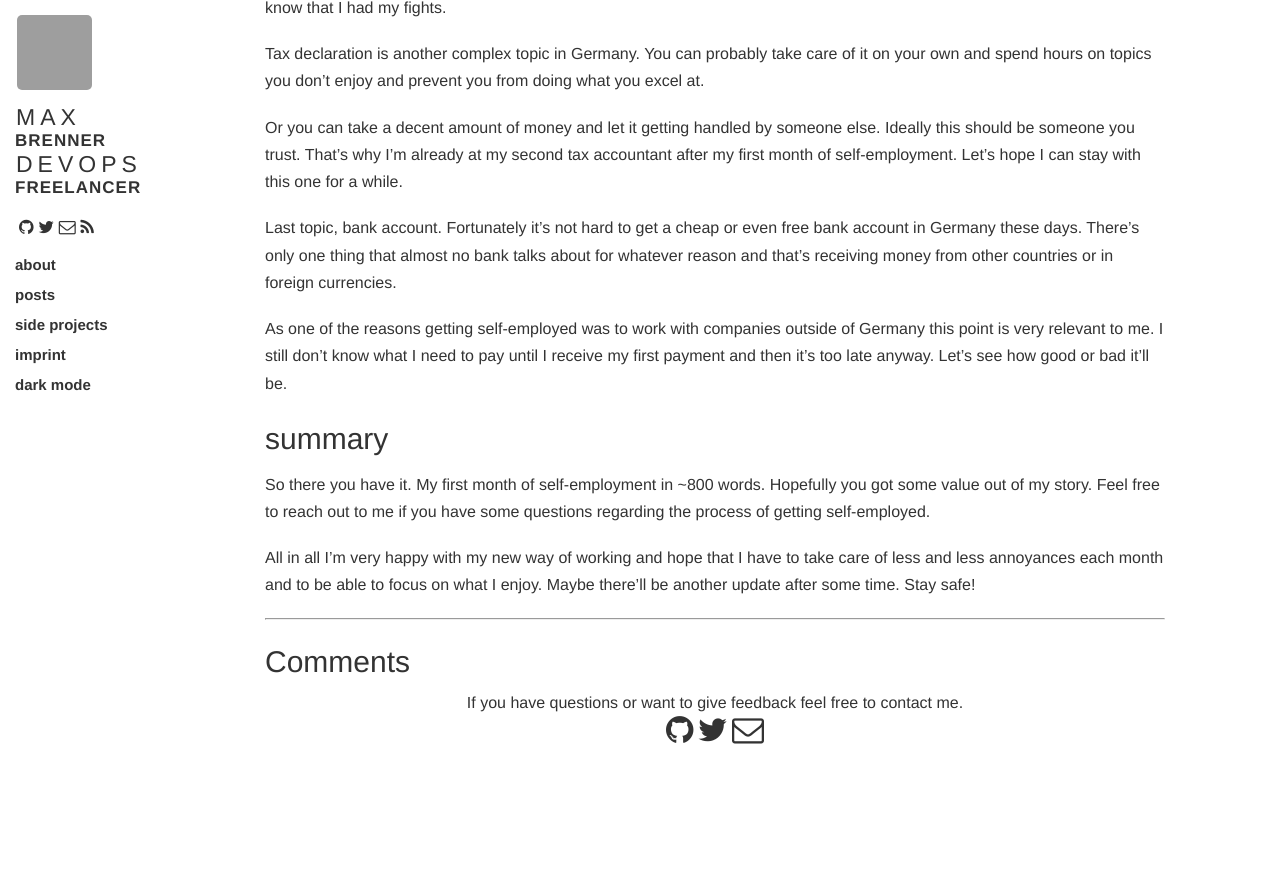
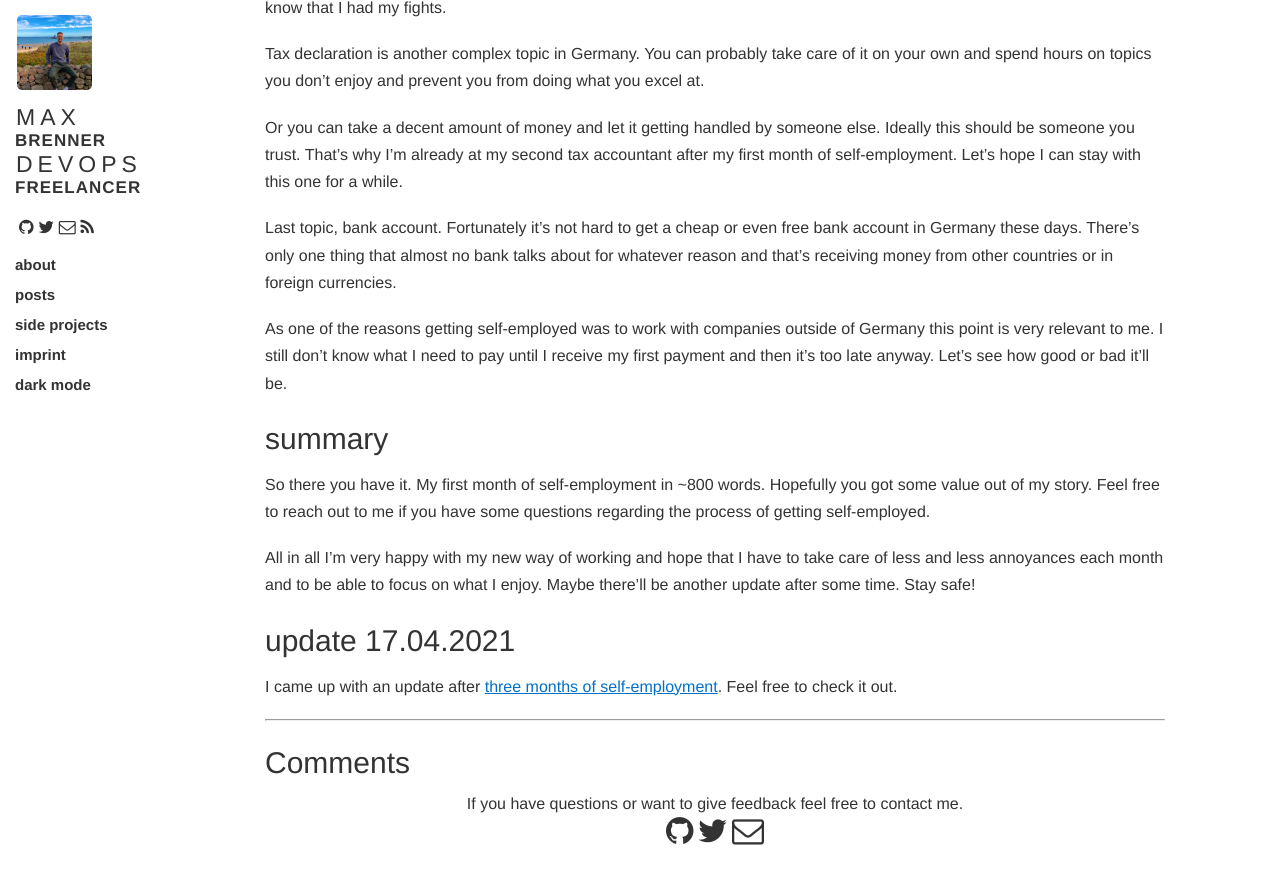
Before and after one commit to brennerm/brennerm.github.io, a Jekyll site: the page built from _posts/first-month-of-self-employment/2021-02-05-first-month-of-self-employment.markdown, in a window 1280 px wide and 900 px high, scrolled down 1821 px. Shown: the top 884 px of the window. Built offline with Jekyll 4.4.1, drawn with Linux system fonts in a browser that asks for light colours; comment, search, counter and statistics services are not loaded; before the commit the page ends 2620 px from its top, so only the background shows below that; grey boxes are pictures that could not be loaded.

Commit message:
publish blog post 'Self-employment: three months update'

````diff
--- a/_includes/sidebar.html
+++ b/_includes/sidebar.html
@@ -1,6 +1,6 @@
 <section class="sidebar">
   <a href="/">
-    <img src="{{ site.github.owner_gravatar_url }}?s=150" height="75" width="75" class="avatar" />
+    <img src="/static/images/apple-touch-icon.png" height="75" width="75" class="avatar" />
   </a>
 
   <section class="name">
--- a/_posts/creating-k8s-operators-using-python/2021-01-18-k8s-operators-with-python-part-2.markdown
+++ b/_posts/creating-k8s-operators-using-python/2021-01-18-k8s-operators-with-python-part-2.markdown
@@ -171,7 +171,7 @@
 
 I pushed all the code and manifests into a [Git repository](https://github.com/brennerm/exchangerates-operator){:target="_blank"} for you to see the operator as a whole. If you still run into issues or have open questions feel free to drop me a message. Hope you enjoyed that little guide. 👍
 
-## Update 19.01.2020
+## Update 19.01.2021
 Nolar, aka Kopf's current maintainer, [pointed out](https://twitter.com/nolar/status/1351289223979143174?s=20){:target="_blank"} that Timers would be a good fit for this use case as well. They allow you to regularly trigger your controller no matter if there were changes on your objects. For our use case this would for example allow us to automatically pull and update the exchange rate every hour like so:
 
 ```python
--- a/_posts/first-month-of-self-employment/2021-02-05-first-month-of-self-employment.markdown
+++ b/_posts/first-month-of-self-employment/2021-02-05-first-month-of-self-employment.markdown
@@ -56,4 +56,8 @@
 
 All in all I'm very happy with my new way of working and hope that I have to take care of less and less annoyances each month and to be able to focus on what I enjoy. Maybe there'll be another update after some time. Stay safe!
 
+## update 17.04.2021
+
+I came up with an update after [three months of self-employment](/posts/self-employment-month-three.html). Feel free to check it out.
+
 ---
````
Also changed, not shown: _posts/2021-04-17-self-employment-month-three.markdown (added, +83 -0 lines), favicon.ico, static/images/apple-touch-icon.png, static/images/hours-worked-per-month.png (added), static/images/working-hours-distribution-3.png (added).
